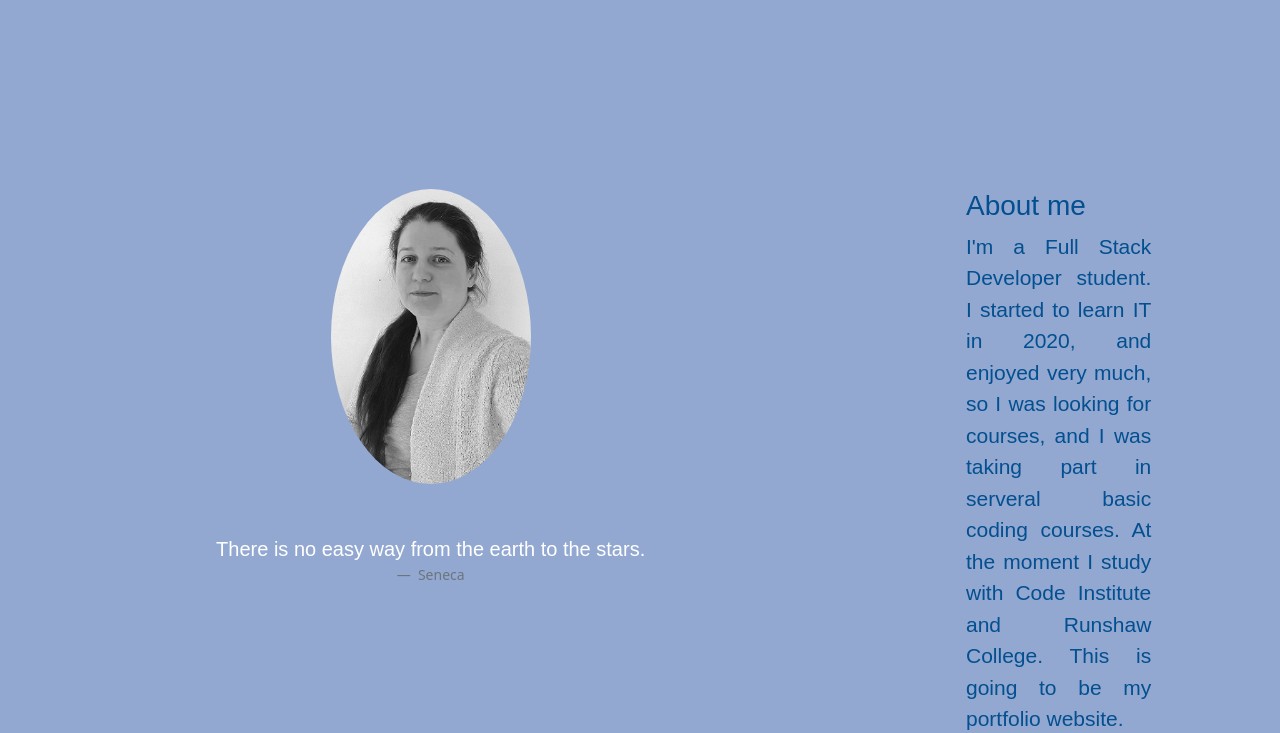
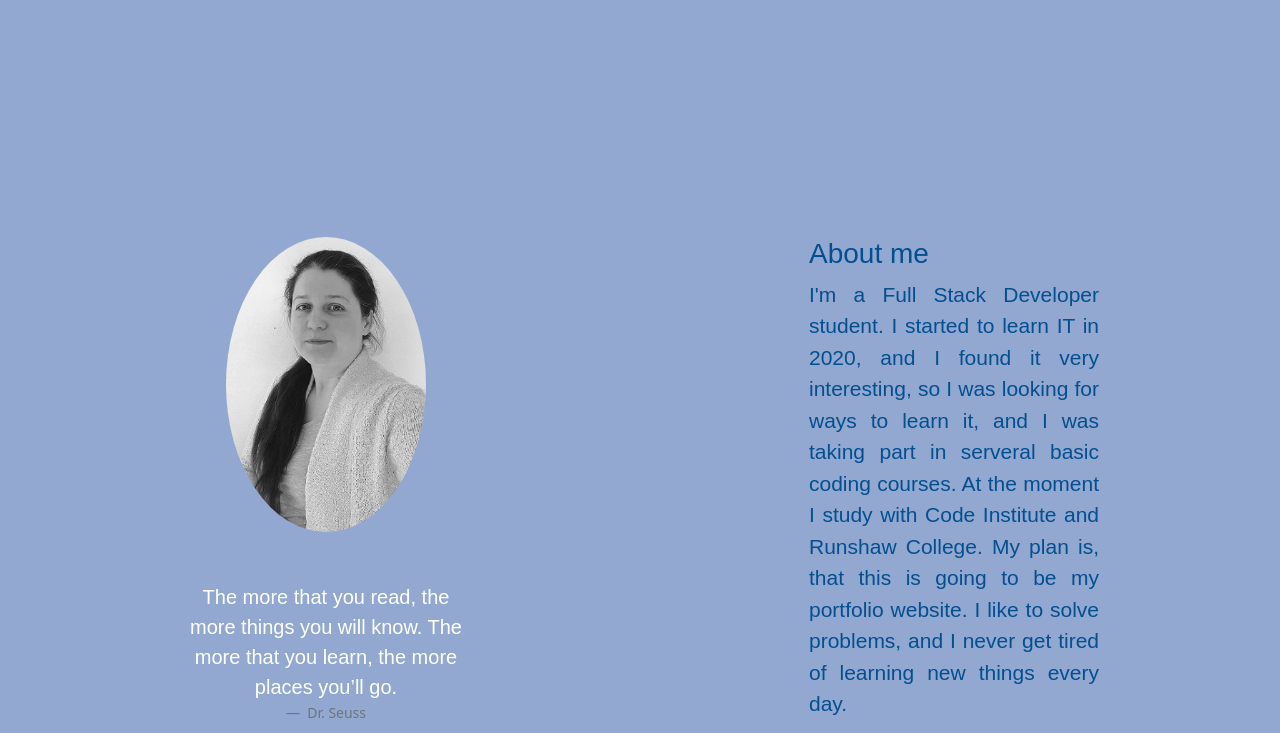
Before and after one commit to molnarlin/milestone-project-1, a plain HTML site: page index.html in a window 1280 px wide. Shown: the part 67-800 px from the top of the page. Drawn offline with nearby package versions, Linux system fonts and the light colour scheme; a web font is replaced by a local one.

Commit message:
About me part changed

```diff
--- a/assets/css/style.css
+++ b/assets/css/style.css
@@ -43,8 +43,8 @@ html, body {
 }
 
 #index-main {
-    padding-top: 12rem;
-    padding-bottom: 3rem;
+    padding-top: 15rem;
+    padding-bottom: 5rem;
   }
 
 img{
--- a/index.html
+++ b/index.html
@@ -41,22 +41,22 @@
   <main>
    <div class="container-fluid bg-1 text-center">
     <div class="row m-0" id="index-main">
-      <div class="col-md-6 col-sm-8 mx-auto" id="image-with-quote">
+      <div class="col-md-3 col-sm-8 mx-auto" id="image-with-quote">
         <img src="assets/images/profpic2.jpg" class="img-fluid rounded-circle" alt="Profile picture"/>
         <br>
         <figure class="text-center">
           <blockquote class="blockquote">
-            <p>There is no easy way from the earth to the stars.</p>
+            <p>The more that you read, the more things you will know. The more that you learn, the more places you’ll go.</p>
           </blockquote>
           <figcaption class="blockquote-footer">
-            Seneca
+            Dr. Seuss
           </figcaption>
         </figure>
       </div>
-      <div class="col-md-2 col-sm-8 mx-auto" id="about-me-text">
+      <div class="col-md-3 col-sm-8 mx-auto" id="about-me-text">
         <h3>About me</h3>
-        <p>I'm a Full Stack Developer student. I started to learn IT in 2020, and enjoyed very much, so I was looking for courses, and I was taking part in serveral basic coding
-          courses. At the moment I study with Code Institute and Runshaw College. This is going to be my portfolio website.</p>
+        <p>I'm a Full Stack Developer student. I started to learn IT in 2020, and I found it very interesting, so I was looking for ways to learn it, and I was taking part in serveral basic coding
+          courses. At the moment I study with Code Institute and Runshaw College. My plan is, that this is going to be my portfolio website. I like to solve problems, and I never get tired of learning new things every day.</p>
       </div>
    </div>
    <div class="container-fluid bg-2">
```
